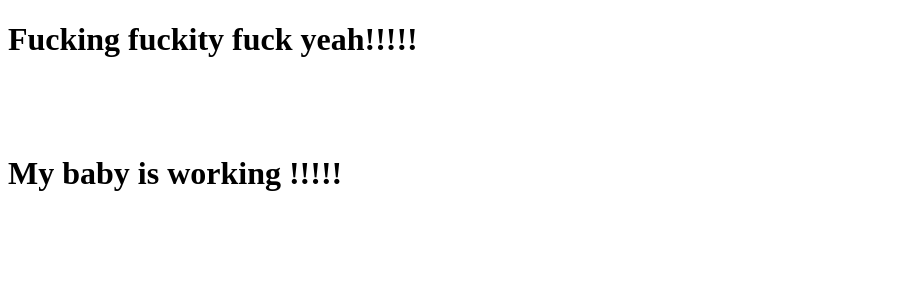
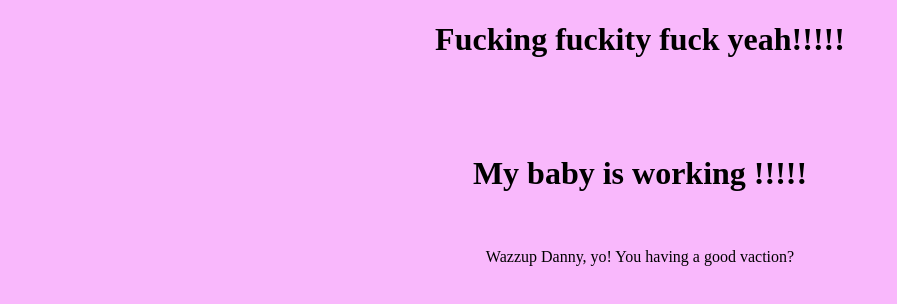
Before and after one commit to AGolumbovsky/auto-mate, a website: page public/index.html in a window 1280 px wide. Shown: the whole page, without its empty margins (0-897 px from the left). Drawn offline with Linux system fonts and the light colour scheme.

Commit message:
playing 'round

```diff
--- a/public/index.html
+++ b/public/index.html
@@ -1,21 +1,29 @@
+
 <!DOCTYPE html>
-<html>
+<!--[if lte IE 6]><html class="preIE7 preIE8 preIE9"><![endif]-->
+<!--[if IE 7]><html class="preIE8 preIE9"><![endif]-->
+<!--[if IE 8]><html class="preIE9"><![endif]-->
+<!--[if gte IE 9]><!--><html><!--<![endif]-->
   <head>
     <meta charset="UTF-8">
-    <title>Auto-mate, mate...</title>
+  <meta http-equiv="X-UA-Compatible" content="IE=edge,chrome=1">
+    <title>title</title>
+  <link rel="shortcut icon" href="favicon.ico" type="image/vnd.microsoft.icon">
+  <link rel="stylesheet" href="style.css" type="text/css">
   </head>
-
-
   <body>
 
-  	<h1> Fucking fuckity fuck yeah!!!!!</h1>
+	<h1> Fucking fuckity fuck yeah!!!!!</h1>
 
 	<br>
 	<br>
 	<br>
 
   	<h1> My baby is working !!!!!</h1>
+
   	<br>
+
+  	<p> Wazzup Danny, yo! You having a good vaction? </p>
 
   </body>
 </html>
--- /dev/null
+++ b/public/style.css
@@ -0,0 +1,6 @@
+body {
+	text-align: center;
+	width: 600px;
+	margin: auto;
+	background-color: #F9B8FC;
+}
```
